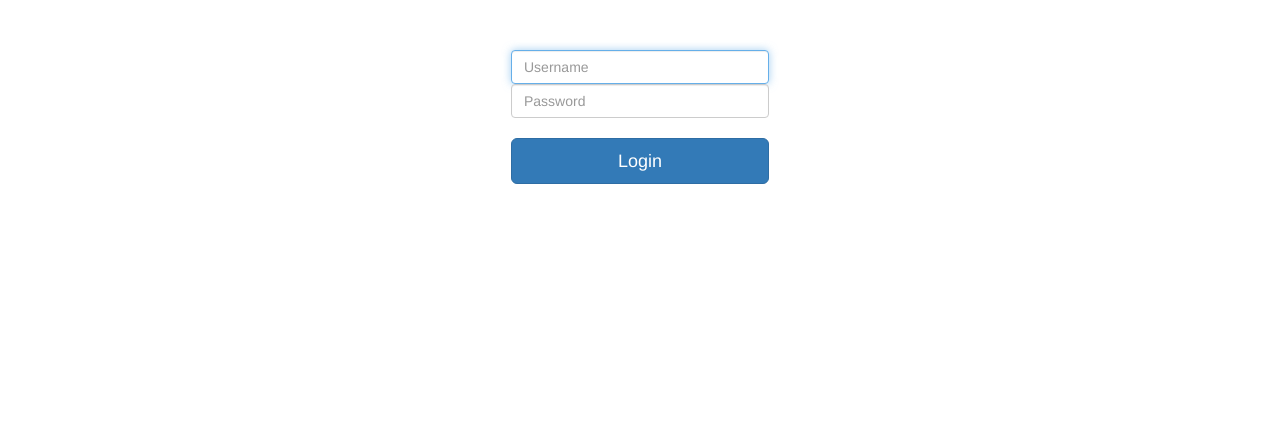
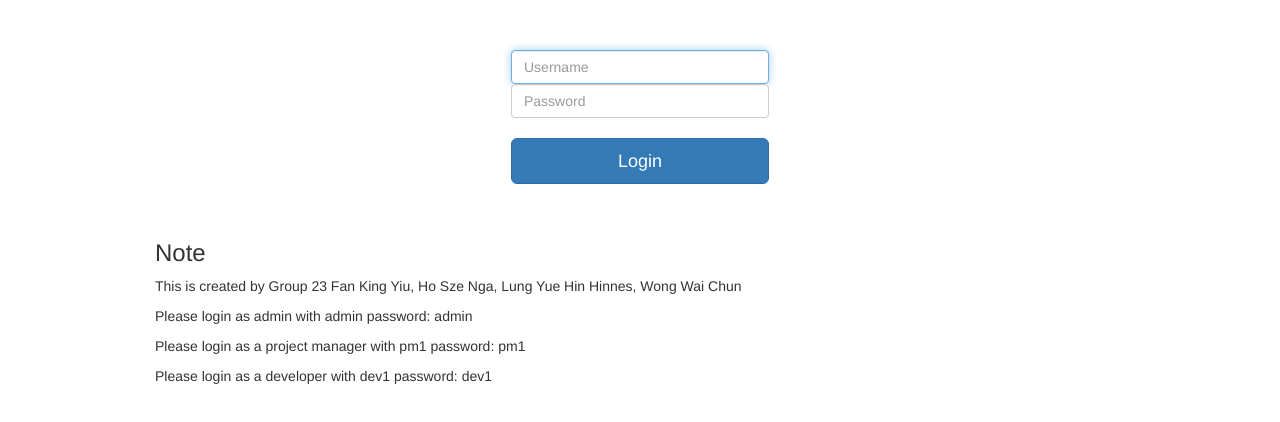
Before and after one commit to hinneslung/pdt-client, a website with bundled scripts: page index.html at #/login in a window 1280 px wide. Shown: the part 58-480 px from the top of the page. Built offline with nearby package versions, Linux system fonts and the light colour scheme.

```diff
--- a/views/login.html
+++ b/views/login.html
@@ -9,6 +9,11 @@
 
         <button class="btn btn-lg btn-primary btn-block" type="submit">Login</button>
     </form>
+    <h3>Note</h3>
+    <p>This is created by Group 23 Fan King Yiu, Ho Sze Nga, Lung Yue Hin Hinnes, Wong Wai Chun</p>
+    <p>Please login as admin with admin password: admin</p>
+    <p>Please login as a project manager with pm1 password: pm1</p>
+    <p>Please login as a developer with dev1 password: dev1</p>
 </div>
 
 <style>
```
Also changed, not shown: views/projectmanager.html (+1 -1 lines).
